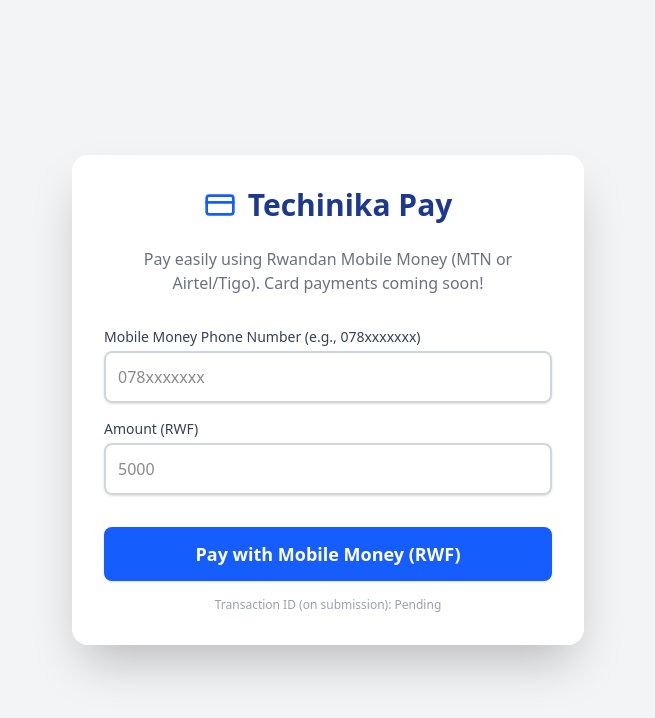
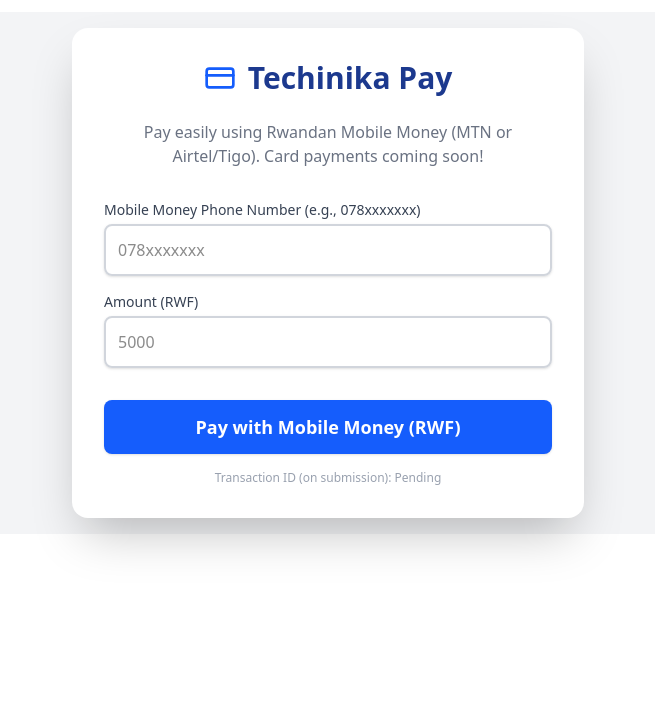
Before and after one commit to techinika/pay, a Next.js app: page / in a window 1280 px wide. Shown: the top 718 px of the page, without its empty margins (312-967 px from the left). Built offline with nearby package versions, Linux system fonts and the light colour scheme; a web font is replaced by a local one.

Commit message:
I have changed the height

```diff
--- a/components/PaymentOptionsPage.tsx
+++ b/components/PaymentOptionsPage.tsx
@@ -253,7 +253,7 @@
   }, []);
 
   return (
-    <div className="min-h-screen bg-gray-100 flex items-center justify-center p-4">
+    <div className="my-3 bg-gray-100 flex items-center justify-center p-4">
       <PaymentForm
         onPaymentSubmit={handlePaymentSubmit}
         status={status}
```
